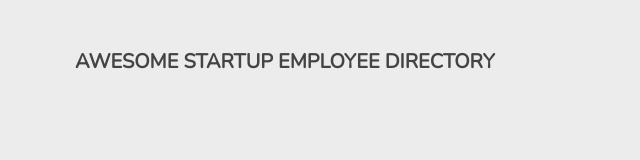
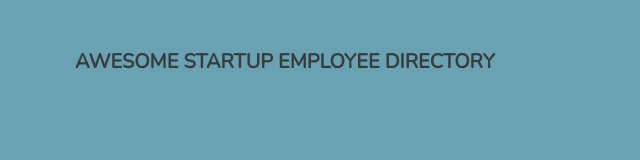
Before and after one commit to jim9112/Treehouse_Project_Five, a plain HTML site: page public_api_request-v1/index.html in a window 1280 px wide. Shown: the whole page, without its empty margins (0-640 px from the left). Drawn offline with nearby package versions, Linux system fonts and the light colour scheme; no server answers.

Commit message:
Finished!!

```diff
--- a/public_api_request-v1/js/app.js
+++ b/public_api_request-v1/js/app.js
@@ -6,19 +6,20 @@ fetch('https://randomuser.me/api/?results=12&nat=us')
     .then(res => res.json())
     .then(data => {
         const userList = data.results;
-        console.log(userList);
         createGallery(userList);
         searchBox(userList);
     });
 
+    // add search box
     const searchBox = (userList) => {
         const searchContainer = document.querySelector('.search-container');
         searchContainer.innerHTML = '<form action="#" method="get"><input type="search" id="search-input" class="search-input" placeholder="Search..."><input type="submit" value="&#x1F50D;" id="serach-submit" class="search-submit"></form>';
         const searchBox = document.getElementById('search-input');
+        // event listener for searchbox
         searchBox.onkeyup = () => {
             for(i=0; i<gallery.children.length; i++) {
                 var name = userList[i].name.first + ' ' + userList[i].name.last;
-
+                // toggle gallery base on search results
                 if (searchBox.value === '') {
                     gallery.children[i].style.display = '';
                 }
@@ -110,3 +111,7 @@ fetch('https://randomuser.me/api/?results=12&nat=us')
             }
         };
     };
+
+
+    // change background color (extra credit)
+    body.style = "background: rgba(91, 152, 171, 0.9)";
```
Also changed, not shown: public_api_request-v1/index.html (+0 -14 lines).
